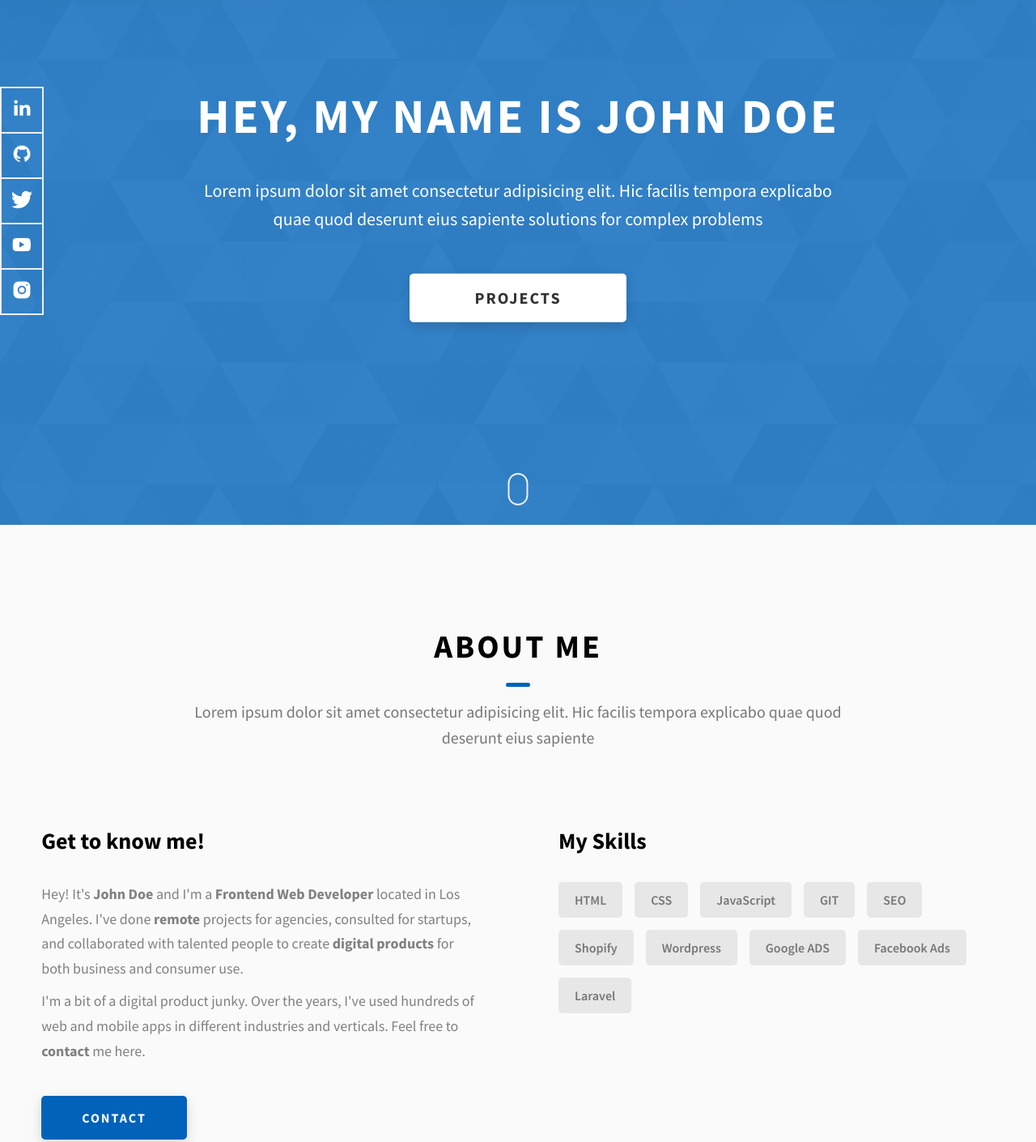
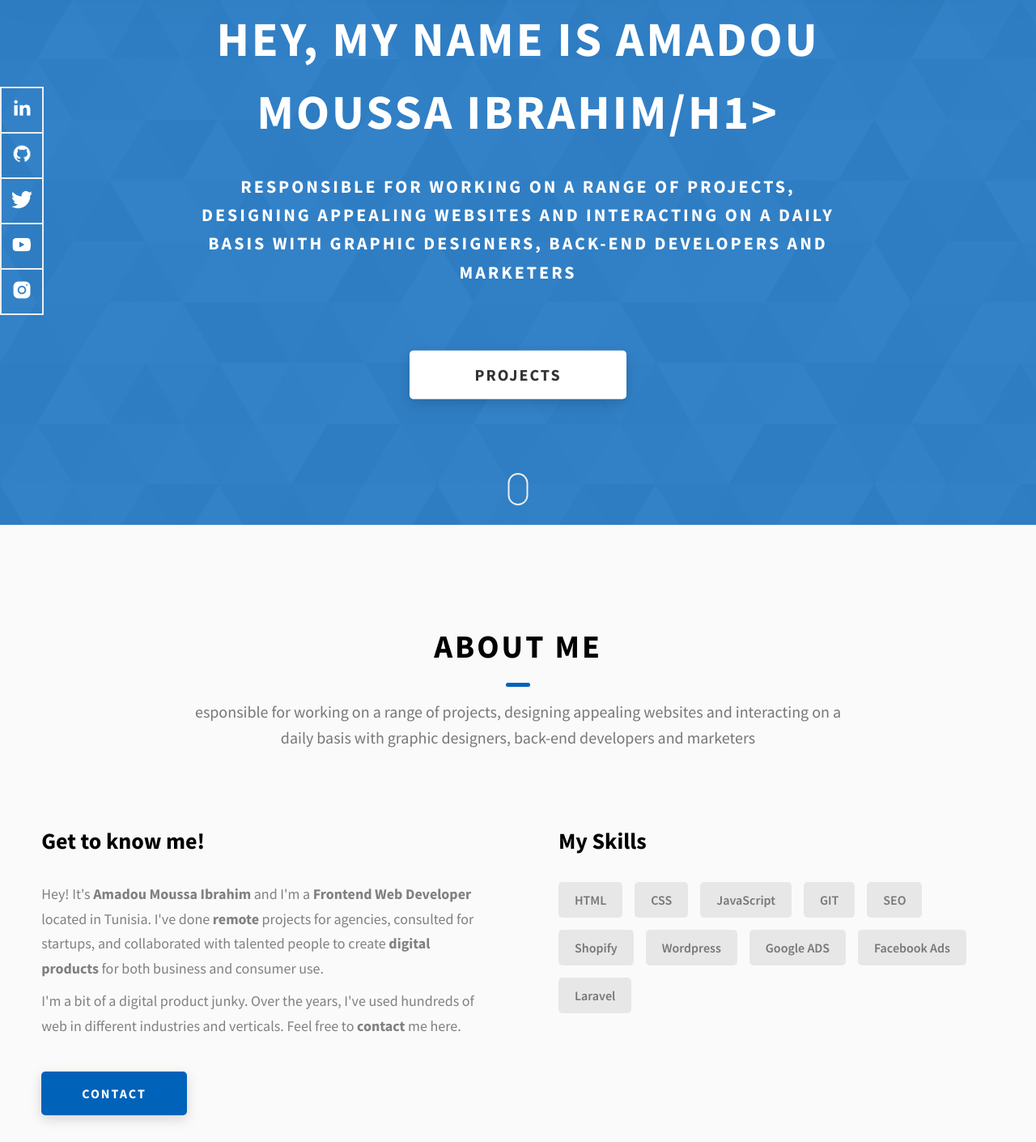
Before and after one commit to ibrahimcheik/ibrahimcheik.github.io, a website: page index.html in a window 1280 px wide. Shown: the part 152-1562 px from the top of the page at 81% size. Drawn offline with Linux system fonts and the light colour scheme.

Commit message:
edit some part

```diff
--- a/index.html
+++ b/index.html
@@ -23,11 +23,11 @@
           <div class="header__logo-img-cont">
             <img
               src="./assets/png/john-doe.png"
-              alt="Ram Maheshwari Logo Image"
+              alt="Amadou Moussa Ibrahim logo portfolio"
               class="header__logo-img"
             />
           </div>
-          <span class="header__logo-sub">John Doe</span>
+          <span class="header__logo-sub">Amadou Moussa Ibrahim</span>
         </div>
         <div class="header__main">
           <ul class="header__links">
@@ -84,12 +84,12 @@
     </header>
     <section class="home-hero">
       <div class="home-hero__content">
-        <h1 class="heading-primary">Hey, My name is John Doe</h1>
+        <h1 class="heading-primary">Hey, My name is Amadou Moussa Ibrahim/h1>
         <div class="home-hero__info">
           <p class="text-primary">
-            Lorem ipsum dolor sit amet consectetur adipisicing elit. Hic facilis
-            tempora explicabo quae quod deserunt eius sapiente solutions for
-            complex problems
+            Responsible for working on a range of projects, designing appealing websites
+and interacting on a daily basis with graphic designers, back-end developers
+and marketers
           </p>
         </div>
         <div class="home-hero__cta">
@@ -155,8 +155,9 @@
         <h2 class="heading heading-sec heading-sec__mb-med">
           <span class="heading-sec__main">About Me</span>
           <span class="heading-sec__sub">
-            Lorem ipsum dolor sit amet consectetur adipisicing elit. Hic facilis
-            tempora explicabo quae quod deserunt eius sapiente
+            esponsible for working on a range of projects, designing appealing websites
+and interacting on a daily basis with graphic designers, back-end developers
+and marketers
           </span>
         </h2>
         <div class="about__content">
@@ -165,9 +166,9 @@
             <div class="about__content-details">
               <p class="about__content-details-para">
                 Hey! It's
-                <strong>John Doe</strong>
+                <strong>Amadou Moussa Ibrahim</strong>
                 and I'm a <strong> Frontend Web Developer </strong> located in
-                Los Angeles. I've done
+                Tunisia. I've done
                 <strong> remote </strong>
                 projects for agencies, consulted for startups, and collaborated
                 with talented people to create
@@ -176,7 +177,7 @@
               </p>
               <p class="about__content-details-para">
                 I'm a bit of a digital product junky. Over the years, I've used
-                hundreds of web and mobile apps in different industries and
+                hundreds of web in different industries and
                 verticals. Feel free to
                 <strong>contact</strong> me here.
               </p>
@@ -211,8 +212,9 @@
         <h2 class="heading heading-sec heading-sec__mb-bg">
           <span class="heading-sec__main">Projects</span>
           <span class="heading-sec__sub">
-            Lorem ipsum dolor sit amet consectetur adipisicing elit. Hic facilis
-            tempora explicabo quae quod deserunt eius sapiente
+            Responsible for working on a range of projects, designing appealing websites
+and interacting on a daily basis with graphic designers, back-end developers
+and marketers
           </span>
         </h2>
 
```
